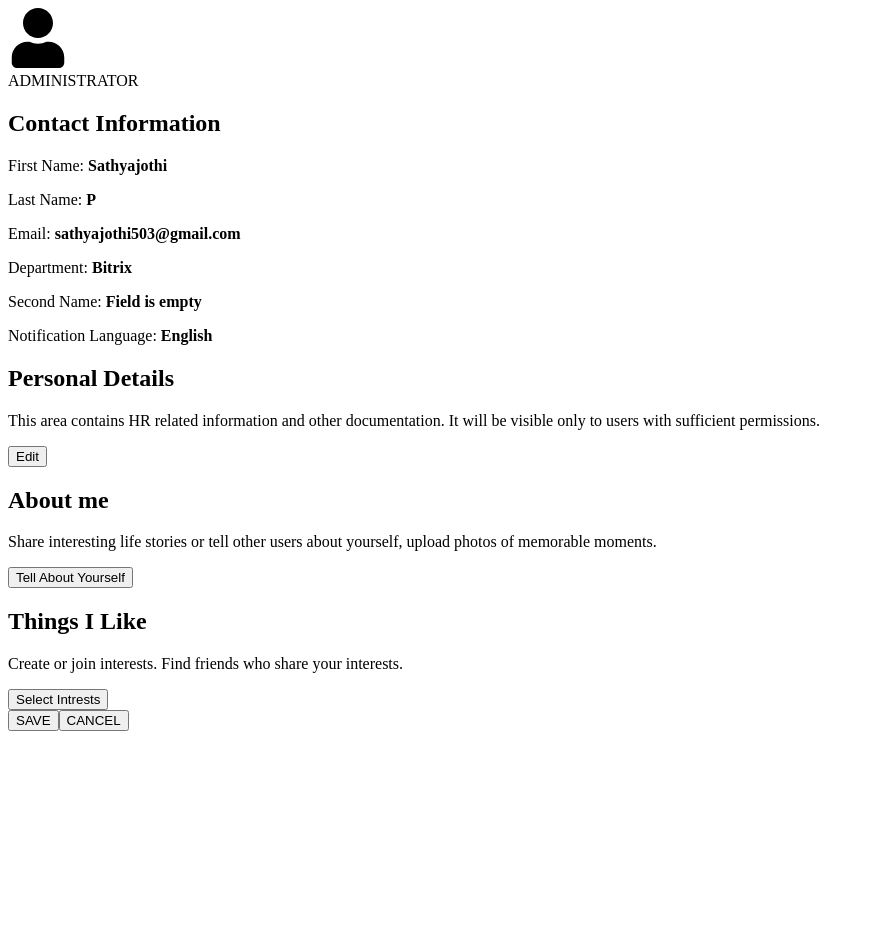
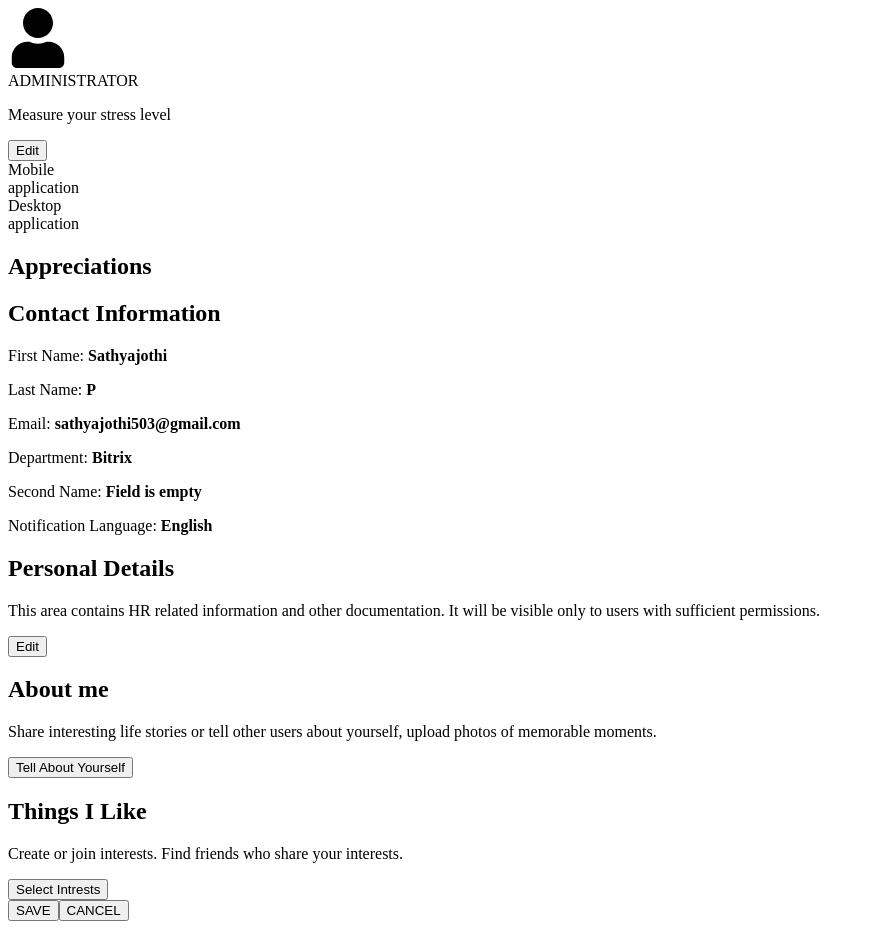
Before and after one commit to SMS-ReactAdminPannel/hrm-hrpanel, a Next.js app: page /ProfileCard/ProfilePage in a window 1280 px wide. Shown: the whole page, without its empty margins (0-874 px from the left). Before the commit the page ends 800 px from the top, so only its background shows below. Built offline with nearby package versions, Linux system fonts and the light colour scheme.

Commit message:
profile-modify

```diff
--- a/src/pages/ProfileCard/ProfilePage.tsx
+++ b/src/pages/ProfileCard/ProfilePage.tsx
@@ -9,19 +9,42 @@ export default function ProfilePage() {
             transition={{ duration: 0.8, ease: "easeOut" }}
             className="w-50 relative ">
             <div className="flex gap-3">
-                <div className="w-1/2 flex flex-col">
-                    <div className="flex flex-col justify-between border rounded-lg p-3 h-50">
+                <div className="w-1/2 flex flex-col ">
+                    <div className="flex flex-col justify-between border rounded-lg pl-14 p-3 h-60 backdrop-blur-sm">
                         <div className="w-40 h-40 bg-gray-200 rounded-full shadow-inner border border-gray-300 flex items-center justify-center">
                             <FaUser size={60} />
                         </div>
-                        <div className=" mt-4 bg-blue-300 px-4 py-1 rounded-full text-sm text-gray-800 font-semibold">
+                        <div className=" mt-4 bg-blue-300 px-4 w-fit py-1 rounded-full text-sm text-gray-800 font-semibold">
                             ADMINISTRATOR
                         </div>
                     </div>
+
+                    <div className="w-1/2 flex mt-4 flex-col w-auto">
+                    <div className="flex flex-col justify-between border rounded-lg pl-14 p-3 h-30 backdrop-blur-sm">
+                        <p className="text-sm text-gray-800">
+                         Measure your stress level
+                        </p>
+                        <button className="mt-4 border-3 px-4 py-1 rounded-full text-sm text-gray-800 font-semibold w-fit">Edit</button>
+                    </div>
+                    {/*Application*/}
+                    <div className="w-1/2 flex flex-col w-auto">
+                        <div className="flex justify-around mt-4 border rounded-lg pl-14 p-3 h-30 backdrop-blur-sm">
+                            <div>Mobile<br/> application</div>
+                            <div>Desktop<br/> application</div>
+                        </div>
+                    </div>
+                    {/*Appreciations*/}
+                    <div className="w-1/2 flex flex-col w-auto">
+                        <div className="flex justify-around mt-4 border rounded-lg p-3 h-40 backdrop-blur-sm">
+                            <h2>Appreciations</h2>
+                        </div>
+                    </div>
+                </div>
                 </div>
 
+                {/* Contact-Info*/}
                 <div className="w-1/2 flex flex-col gap-3">
-                    <div className="flex flex-col border rounded-lg p-3">
+                    <div className="flex flex-col border rounded-lg p-3 backdrop-blur-sm">
                         <h2 className="text-lg font-semibold mb-4 text-gray-700">Contact Information</h2>
                         <div>
                             <p>First Name: <strong className="text-gray-900">Sathyajothi</strong></p>
@@ -33,25 +56,25 @@ export default function ProfilePage() {
                         </div>
                     </div>
                     {/* Personal-Det*/}
-                    <div className="flex flex-col border rounded-lg p-3">
+                    <div className="flex flex-col border rounded-lg p-3 backdrop-blur-sm">
                         <div className="flex items-center gap-2">
                             <h2 className="text-lg font-semibold mb-4 text-gray-700">Personal Details</h2>
                         </div>
                         <p className="text-sm text-gray-800">
                             This area contains HR related information and other documentation. It will be visible only to users with sufficient permissions.
                         </p>
-                        <button className="mt-4 border-3 px-4 py-1 rounded-full text-sm text-gray-800 font-semibold">Edit</button>
+                        <button className="mt-4 border-3 px-4 py-1 rounded-full text-sm text-gray-800 font-semibold w-fit">Edit</button>
                     </div>
 
                     {/*about-me*/}
-                    <div className="flex flex-col border rounded-lg p-3">
+                    <div className="flex flex-col border rounded-lg p-3 backdrop-blur-sm">
                         <div className="flex items-center gap-2">
                             <h2 className="text-lg font-semibold mb-4 text-gray-700">About me</h2>
                         </div>
                         <p className="text-sm text-gray-800">
                             Share interesting life stories or tell other users about yourself, upload photos of memorable moments.
                         </p>
-                        <button className="mt-4 border-3 px-4 py-1 rounded-full text-sm text-gray-800 font-semibold">Tell About Yourself</button>
+                        <button className="mt-4 border-3 px-4 py-1 rounded-full text-sm text-gray-800 font-semibold w-fit">Tell About Yourself</button>
                     </div>
 
                     {/*things-i-like*/}
@@ -62,7 +85,7 @@ export default function ProfilePage() {
                         <p className="text-sm text-gray-800">
                             Create or join interests. Find friends who share your interests.
                         </p>
-                        <button className="mt-4 border-3 px-4 py-1 rounded-full text-sm text-gray-800 font-semibold">Select Intrests</button>
+                        <button className="mt-4 border-3 px-4 py-1 rounded-full text-sm text-gray-800 font-semibold w-fit">Select Intrests</button>
                     </div>
                 </div>
             </div>
```
